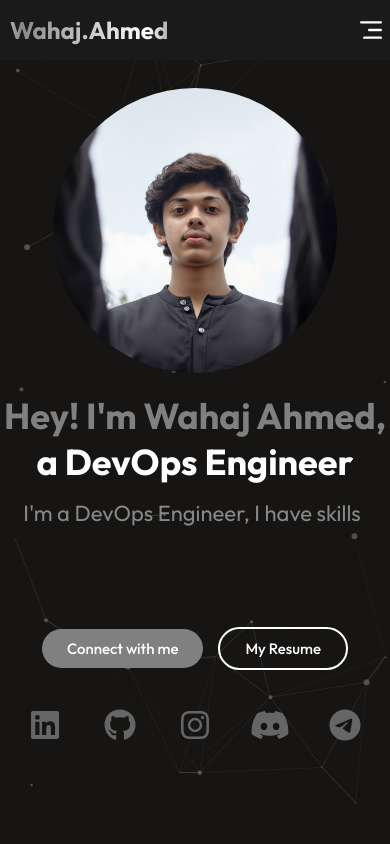
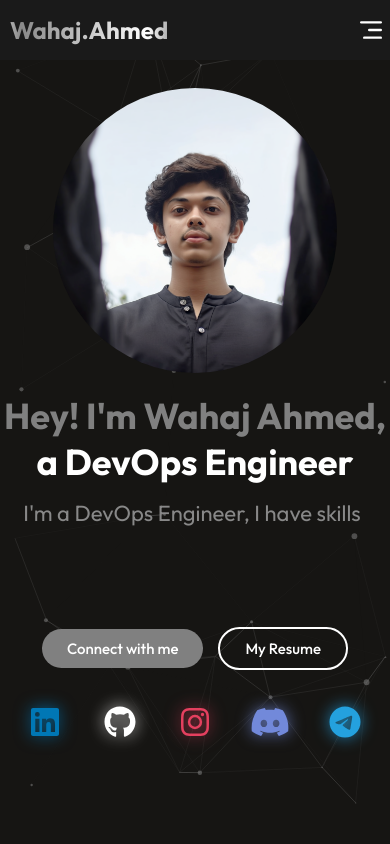
Before and after one commit to wahajahmad-cyber/Portfolio_Website, a React (Vite) app: page / in a window 390 px wide. Shown: the top 844 px of the page. Built offline with nearby package versions, Linux system fonts and the light colour scheme; no server answers; a web font is replaced by a local one.

Commit message:
fixed website hover color on phone mode

```diff
--- a/src/components/Hero/Hero.css
+++ b/src/components/Hero/Hero.css
@@ -241,13 +241,12 @@
         font-size: 32px;
     }
 
-    /* Mobile hover glows (same brand colors) */
-    .hero-social a[href*="github"]:hover { color: #fff; }
-    .hero-social a[href*="linkedin"]:hover { color: #0077b5; }
-    .hero-social a[href*="instagram"]:hover { color: #E4405F; }
-    .hero-social a[href*="discord"]:hover { color: #7289DA; }
-    .hero-social a[href*="t.me"]:hover { color: #24A1DE; }
-    .hero-social a[href*="x.com"]:hover { color: #fff; }
+    .hero-social a[href*="github"] { color: #fff; filter: drop-shadow(0 0 8px rgba(255, 255, 255, 0.8)); transform: translateY(-3px); }
+    .hero-social a[href*="linkedin"] { color: #0077b5; filter: drop-shadow(0 0 8px rgba(0, 119, 181, 0.8)); transform: translateY(-3px); }
+    .hero-social a[href*="instagram"] { color: #E4405F; filter: drop-shadow(0 0 8px rgba(228, 64, 95, 0.8)); transform: translateY(-3px); }
+    .hero-social a[href*="discord"] { color: #7289DA; filter: drop-shadow(0 0 8px rgba(114, 137, 218, 0.8)); transform: translateY(-3px); }
+    .hero-social a[href*="t.me"] { color: #24A1DE; filter: drop-shadow(0 0 8px rgba(36, 161, 222, 0.8)); transform: translateY(-3px); }
+    .hero-social a[href*="x.com"] { color: #fff; filter: drop-shadow(0 0 8px rgba(255, 255, 255, 0.8)); transform: translateY(-3px); }
 }
 
 .nav {
```
